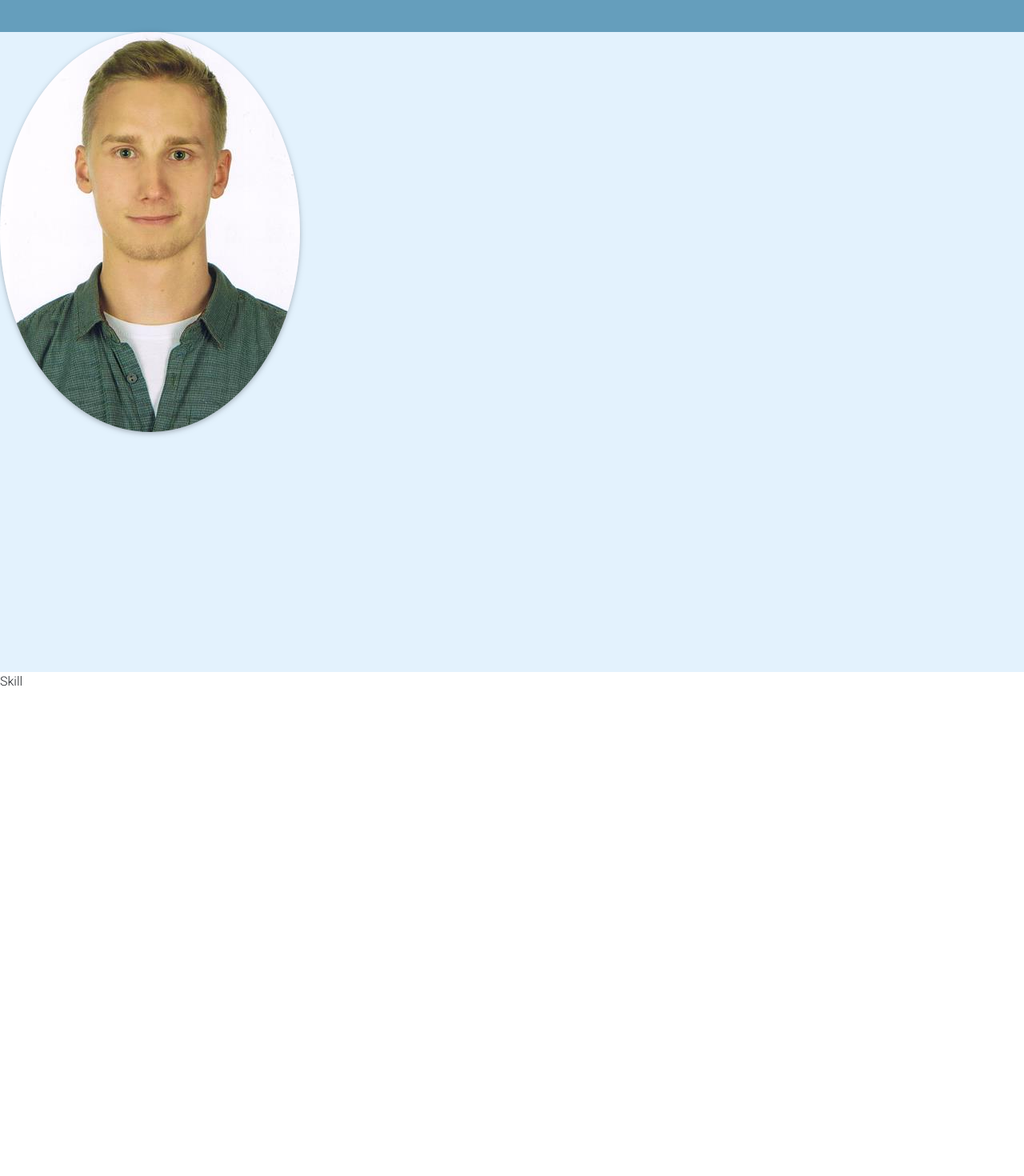
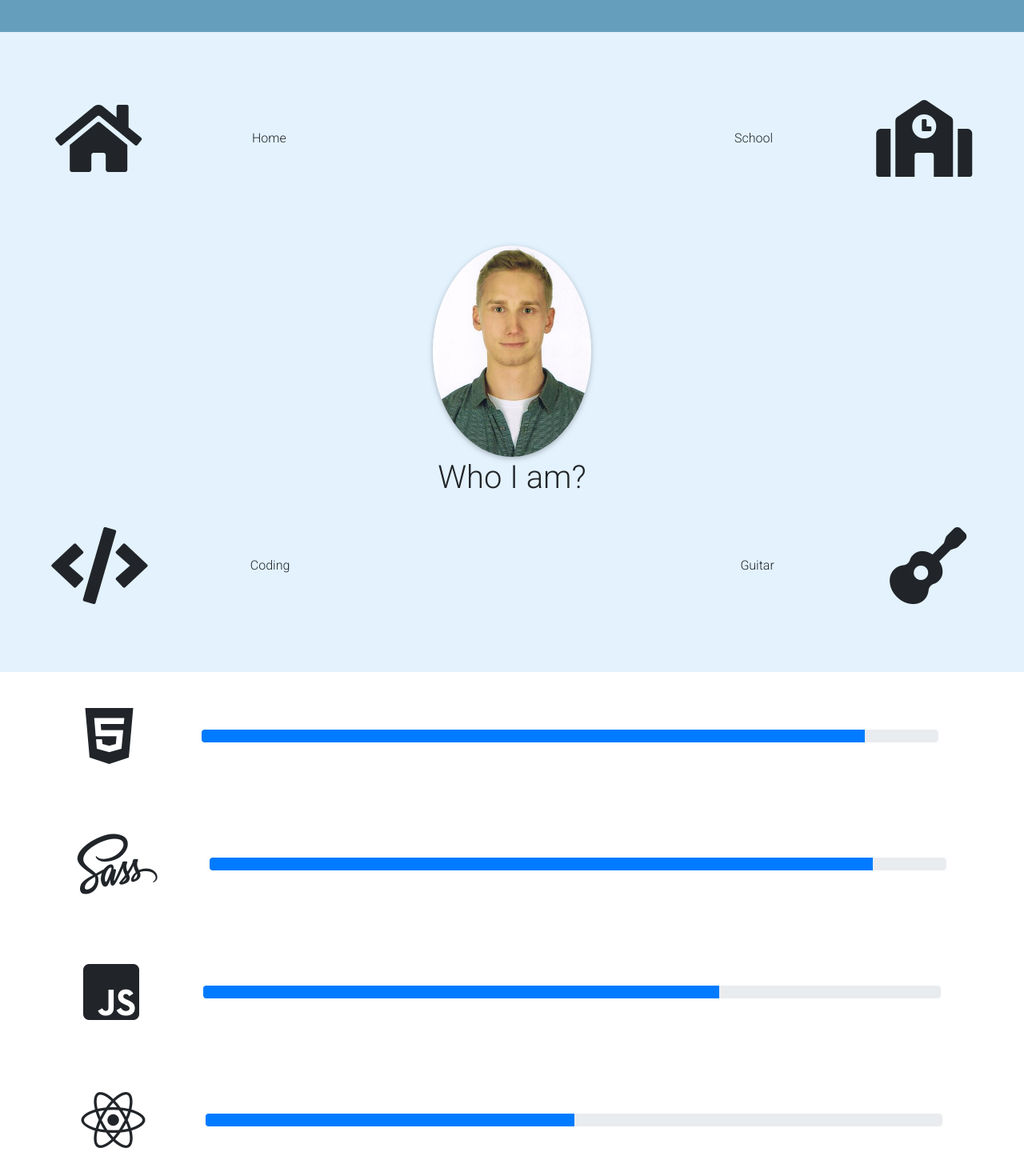
Before and after one commit to ZajoncM/portfolio, a React (Create React App) app: page / in a window 1280 px wide. Shown: the part 760-2230 px from the top of the page at 80% size. Built offline with nearby package versions, Linux system fonts and the light colour scheme.

Commit message:
page navigation and structure of about&skill

```diff
--- a/src/App.js
+++ b/src/App.js
@@ -5,11 +5,6 @@ import "./sass/Main.scss";
 
 class App extends Component {
   state = {};
-
-  handleScroll = () => {
-    console.log("działa");
-    window.scrollBy(0, window.innerHeight);
-  };
 
   render() {
     return (
--- a/src/index.js
+++ b/src/index.js
@@ -1,7 +1,7 @@
 import React from "react";
 import ReactDOM from "react-dom";
 import App from "./App";
-//import "@fortawesome/fontawesome-free/css/all.min.css";
+import "@fortawesome/fontawesome-free/css/all.min.css";
 import "bootstrap-css-only/css/bootstrap.min.css";
 import "mdbreact/dist/css/mdb.css";
 
--- a/src/pages/About.js
+++ b/src/pages/About.js
@@ -2,13 +2,31 @@ import React from "react";
 import myPhoto from "../img/my-photo.jpg";
 const About = () => {
   return (
-    <div>
+    <>
+      <div className="about__home">
+        <i class="fas fa-home" />
+        <span className="about__home-text">Home</span>
+      </div>
+      <div className="about__school">
+        <span className="about__school-text">School</span>
+        <i class="fas fa-school" />
+      </div>
       <img
         src={myPhoto}
         alt=""
-        className="img-fluid z-depth-1 rounded-circle"
+        className="img-fluid z-depth-1 rounded-circle about__image "
       />
-    </div>
+      <h1 className="about__title">Who I am?</h1>
+
+      <div className="about__code">
+        <i class="fas fa-code " />
+        <span className="about__code-text">Coding</span>
+      </div>
+      <div className="about__guitar">
+        <span className="about__guitar-text">Guitar</span>
+        <i class="fas fa-guitar " />
+      </div>
+    </>
   );
 };
 
--- a/src/pages/Navigation.js
+++ b/src/pages/Navigation.js
@@ -24,7 +24,11 @@ class Navigation extends React.Component {
       collapse: !this.state.collapse
     });
   }
-  handleScroll(e) {}
+  handleScroll(e) {
+    const element = document.getElementById(e);
+    console.log(element);
+    element.scrollIntoView({ behavior: "smooth", block: "start" });
+  }
 
   render() {
     return (
@@ -47,21 +51,35 @@ class Navigation extends React.Component {
             <MDBCollapse isOpen={this.state.collapse} navbar>
               <MDBNavbarNav left>
                 <MDBNavItem>
-                  <MDBNavLink to="#" onClick={() => this.handleScroll(0)}>
+                  <MDBNavLink to="#" onClick={() => this.handleScroll("home")}>
                     Home
                   </MDBNavLink>
                 </MDBNavItem>
                 <MDBNavItem>
-                  <MDBNavLink to="#">About</MDBNavLink>
+                  <MDBNavLink to="#" onClick={() => this.handleScroll("about")}>
+                    About
+                  </MDBNavLink>
                 </MDBNavItem>
                 <MDBNavItem>
-                  <MDBNavLink to="#">Skill</MDBNavLink>
+                  <MDBNavLink to="#" onClick={() => this.handleScroll("skill")}>
+                    Skill
+                  </MDBNavLink>
                 </MDBNavItem>
                 <MDBNavItem>
-                  <MDBNavLink to="#">Project</MDBNavLink>
+                  <MDBNavLink
+                    to="#"
+                    onClick={() => this.handleScroll("project")}
+                  >
+                    Project
+                  </MDBNavLink>
                 </MDBNavItem>
                 <MDBNavItem>
-                  <MDBNavLink to="#">Contact</MDBNavLink>
+                  <MDBNavLink
+                    to="#"
+                    onClick={() => this.handleScroll("contact")}
+                  >
+                    Contact
+                  </MDBNavLink>
                 </MDBNavItem>
               </MDBNavbarNav>
             </MDBCollapse>
--- a/src/pages/Page.js
+++ b/src/pages/Page.js
@@ -7,19 +7,19 @@ import Contact from "./Contact";
 const Page = () => {
   return (
     <div className="page">
-      <header className="header">
+      <header className="header" id="home">
         <Header />
       </header>
-      <section className="about">
+      <section className="about" id="about">
         <About />
       </section>
-      <section className="skill">
+      <section className="skill" id="skill">
         <Skill />
       </section>
-      <section className="project">
+      <section className="project" id="project">
         <Project />
       </section>
-      <section className="contact">
+      <section className="contact" id="contact">
         <Contact />
       </section>
     </div>
--- a/src/pages/Skill.js
+++ b/src/pages/Skill.js
@@ -1,7 +1,30 @@
 import React from "react";
-
+import { MDBProgress } from "mdbreact";
 const Skill = () => {
-  return <div>Skill</div>;
+  return (
+    <>
+      <div className="skill__html">
+        <i class="fab fa-html5" />
+        <MDBProgress value={90} className="my-2" />
+      </div>
+      <div className="skill__css-sass">
+        <i class="fab fa-sass" />
+        <MDBProgress value={90} className="my-2" />
+      </div>
+      <div className="skill__javascript">
+        <i class="fab fa-js-square" />
+        <MDBProgress value={70} className="my-2" />
+      </div>
+      <div className="skill__react">
+        <i class="fab fa-react" />
+        <MDBProgress value={50} className="my-2" />
+      </div>
+      <div className="skill__nodeJS">
+        <i class="fab fa-node-js" />
+        <MDBProgress value={25} className="my-2" />
+      </div>
+    </>
+  );
 };
 
 export default Skill;
--- a/src/sass/_About.scss
+++ b/src/sass/_About.scss
@@ -1,4 +1,52 @@
 .about {
   flex-basis: 100vh;
   background-color: #e3f2fd;
+  display: grid;
+  grid-template-columns: 1fr 1fr 1fr;
+  grid-template-rows: 1fr 1fr 1fr;
+
+  &__image {
+    max-height: 33vh;
+
+    justify-self: center;
+    grid-column: 2 / span 1;
+    grid-row: 2 / span 1;
+  }
+  &__title {
+    grid-column: 2 / span 1;
+    grid-row: 3 / span 1;
+    text-align: center;
+  }
+  &__home {
+    grid-column: 1 / span 1;
+    grid-row: 1 / span 1;
+    display: flex;
+    justify-content: space-around;
+    align-items: center;
+  }
+  &__school {
+    grid-column: 3 / span 1;
+    grid-row: 1 / span 1;
+    display: flex;
+    justify-content: space-around;
+    align-items: center;
+  }
+  &__code {
+    grid-column: 1 / span 1;
+    grid-row: 3 / span 1;
+    display: flex;
+    justify-content: space-around;
+    align-items: center;
+  }
+  &__guitar {
+    grid-column: 3 / span 1;
+    grid-row: 3 / span 1;
+    display: flex;
+    justify-content: space-around;
+    align-items: center;
+  }
+
+  & .fas {
+    font-size: 6rem;
+  }
 }
--- a/src/sass/_Skill.scss
+++ b/src/sass/_Skill.scss
@@ -1,3 +1,40 @@
 .skill {
   flex-basis: 100vh;
+  display: flex;
+  flex-direction: column;
+  justify-content: space-around;
+  padding: 0 5vw;
+  &__html {
+    display: flex;
+    justify-content: space-around;
+    align-items: center;
+  }
+  &__css-sass {
+    display: flex;
+    justify-content: space-around;
+    align-items: center;
+  }
+  &__javascript {
+    display: flex;
+    justify-content: space-around;
+    align-items: center;
+  }
+  &__react {
+    display: flex;
+    justify-content: space-around;
+    align-items: center;
+  }
+  &__nodeJS {
+    display: flex;
+    justify-content: space-around;
+    align-items: center;
+  }
+
+  & .my-2 {
+    flex-basis: 80%;
+  }
+
+  & .fab {
+    font-size: 5rem;
+  }
 }
```
